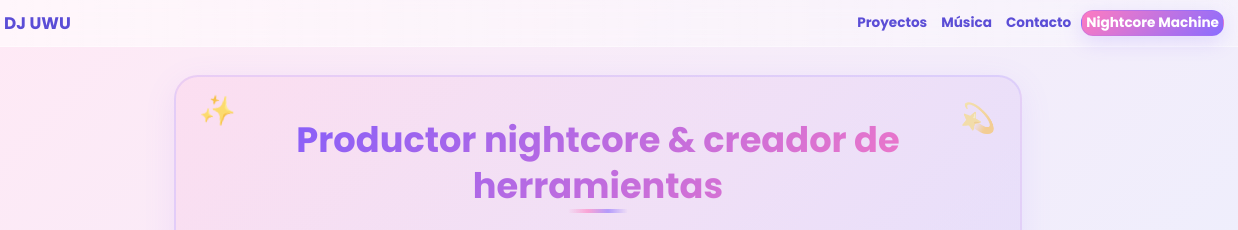
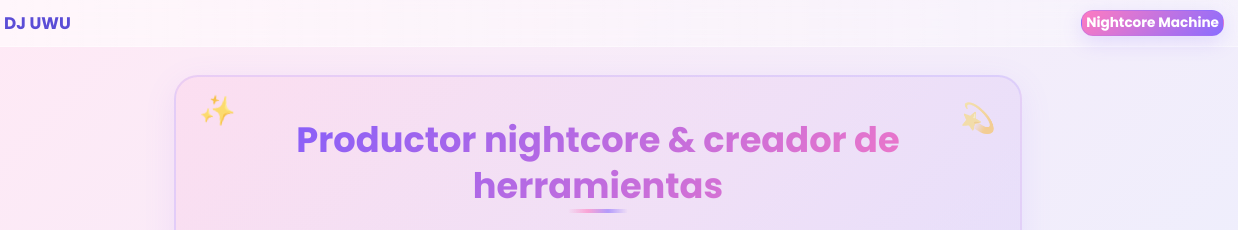
Before and after one commit to deejayuwu/nightcoremachine, a plain HTML site: page index.html in a window 1280 px wide. Shown: the top 230 px of the page, 42-1280 px from the left. Drawn offline with Linux system fonts and the light colour scheme; no server answers.

Commit message:
Simplify topbar navigation links

```diff
--- a/index.html
+++ b/index.html
@@ -70,9 +70,6 @@
       <span class="brand-name">DJ UWU</span>
     </div>
     <nav class="social" aria-label="Navegación principal">
-      <a href="#proyectos" class="social-link">Proyectos</a>
-      <a href="#musica" class="social-link">Música</a>
-      <a href="#contacto" class="social-link">Contacto</a>
       <a href="machine.html" class="social-link topbar-cta">Nightcore Machine</a>
     </nav>
   </header>
```
